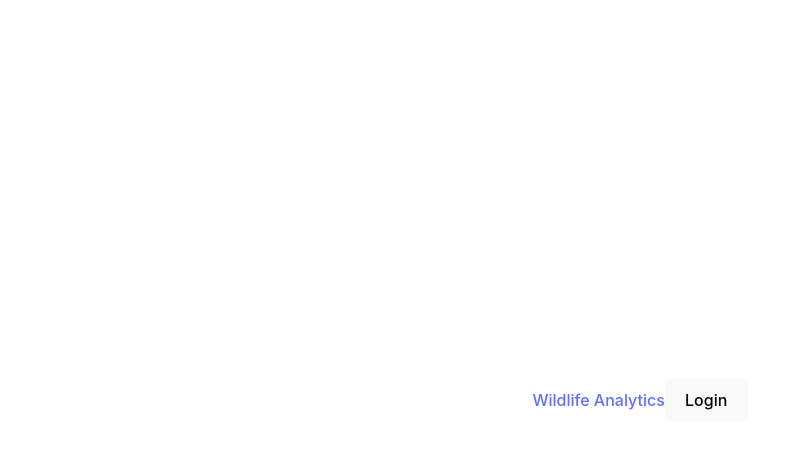
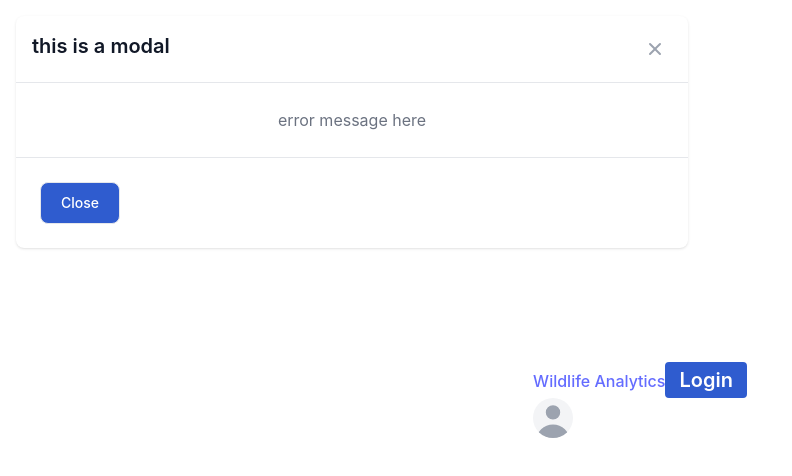
Before and after one commit to Behls/wildlife-db-analytics, a React (Vite) app: page / in a window 1280 px wide. Shown: the top 476 px of the page, without its empty margins (0-792 px from the left). Built offline with nearby package versions, Linux system fonts and the light colour scheme.

Commit message:
updating branch

```diff
--- a/package.json
+++ b/package.json
@@ -23,6 +23,7 @@
     "@typescript-eslint/eslint-plugin": "^5.50.0",
     "@typescript-eslint/parser": "^5.50.0",
     "@vitejs/plugin-react": "^2.2.0",
+    "autoprefixer": "^10.4.13",
     "eslint": "^8.33.0",
     "eslint-config-standard-with-typescript": "^33.0.0",
     "eslint-plugin-import": "^2.27.5",
@@ -30,7 +31,9 @@
     "eslint-plugin-promise": "^6.1.1",
     "eslint-plugin-react": "^7.32.2",
     "npm-run-all": "^4.1.5",
+    "postcss": "^8.4.21",
     "react-router-dom": "^6.8.0",
+    "tailwindcss": "^3.2.4",
     "typescript": "^4.9.5",
     "vite": "^3.2.0"
   }
--- /dev/null
+++ b/postcss.config.cjs
@@ -0,0 +1,6 @@
+module.exports = {
+  plugins: {
+    tailwindcss: {},
+    autoprefixer: {},
+  },
+}
--- a/src/App.tsx
+++ b/src/App.tsx
@@ -9,15 +9,9 @@ import LoginButton from './components/LoginButton/LoginButton.component';
 function App() {
 
   return (
-    // <div className="app">Gaaaaaaaah
-    // <Navbar />
-
-    // </div>
-
       <BrowserRouter>
         <Routes>
           <Route path="/" element={<LoginPage/>}/>
-          <Route path="/dashboard" element={<LoginPage/>}/>
         </Routes>
       </BrowserRouter>
   )
--- /dev/null
+++ b/src/components/Avatar/Avatar.component.tsx
@@ -0,0 +1,16 @@
+
+function AvatarPlaceholder(props: any){
+
+
+    const getImg = () =>{
+            // fetch request to db or api
+    }
+
+    return(
+        <div className="relative w-10 h-10 overflow-hidden bg-gray-100 rounded-full dark:bg-gray-600">
+            {props.img}
+        </div>
+    )
+}
+
+export default AvatarPlaceholder;
--- /dev/null
+++ b/src/components/AvatarPlaceholder/Avatar.component.tsx
@@ -0,0 +1,11 @@
+
+function AvatarPlaceholder(props: any){
+
+    return(
+        <div className="relative w-10 h-10 overflow-hidden bg-gray-100 rounded-full dark:bg-gray-600">
+            <svg className="absolute w-12 h-12 text-gray-400 -left-1" fill="currentColor" viewBox="0 0 20 20" xmlns="http://www.w3.org/2000/svg"><path fill-rule="evenodd" d="M10 9a3 3 0 100-6 3 3 0 000 6zm-7 9a7 7 0 1114 0H3z" clip-rule="evenodd"></path></svg>
+        </div>
+    )
+}
+
+export default AvatarPlaceholder;
--- a/src/components/Error/Error.component.tsx
+++ b/src/components/Error/Error.component.tsx
@@ -0,0 +1,40 @@
+
+interface IError{
+    title: string;
+    isShown: boolean;
+    error: string;
+}
+
+function ErrorModal(Error: IError){
+
+
+return(
+
+  <div id="staticModal" aria-hidden="true" className="fixed top-0 left-0 right-0 z-50  w-full p-4 overflow-x-hidden overflow-y-auto md:inset-0 h-modal md:h-full">
+      <div className="relative w-full h-full max-w-2xl md:h-auto">
+          <div className="relative bg-white rounded-lg shadow">
+              <div className="flex items-start justify-between p-4 border-b rounded-t dark:border-green">
+                  <h3 className="text-xl font-semibold text-gray-900">
+                      {Error.title}
+                  </h3>
+                  <button type="button" className="text-gray-400 bg-transparent hover:bg-gray-200 hover:text-gray-900 rounded-lg text-sm p-1.5 ml-auto inline-flex items-center dark:hover:bg-gray-600 dark:hover:text-white" data-modal-hide="staticModal">
+                      <svg className="w-5 h-5" fill="currentColor" viewBox="0 0 20 20" xmlns="http://www.w3.org/2000/svg"><path fill-rule="evenodd" d="M4.293 4.293a1 1 0 011.414 0L10 8.586l4.293-4.293a1 1 0 111.414 1.414L11.414 10l4.293 4.293a1 1 0 01-1.414 1.414L10 11.414l-4.293 4.293a1 1 0 01-1.414-1.414L8.586 10 4.293 5.707a1 1 0 010-1.414z" clip-rule="evenodd"></path></svg>
+                  </button>
+              </div>
+
+              <div className="p-6 space-y-6">
+                  <p className="text-base leading-relaxed text-gray-500 dark:text-gray-400">
+                      {Error.error}
+                  </p>
+              </div>
+              <div className="flex items-center p-6 space-x-2 border-t border-gray-200 rounded-b dark:border-gray-600">
+                  <button type="button" className="text-white bg-blue hover:bg-gray-100 focus:ring-4 focus:outline-none focus:ring-blue-300 rounded-lg border border-gray-200 text-sm font-medium px-5 py-2.5 hover:text-gray-900 focus:z-10">Close</button>
+              </div>
+          </div>
+      </div>
+  </div>
+
+    )
+}
+
+export default ErrorModal;
--- a/src/components/LoginButton/LoginButton.component.tsx
+++ b/src/components/LoginButton/LoginButton.component.tsx
@@ -4,11 +4,12 @@ import './LoginButton.css';
 function LoginButton(props: any){
 
     return(
+        <>
 
-        <>
-            <button value={props.label} className={`${props.primary} py-0.5 px-3 rounded text-white font-semibold text-xl border-2 ${props.border} hover:${props.hoverbg} hover:${props.hovertext} cursor-pointer duration-300`} onClick={(e)=>props.onClick(e)}>
+            <button value={props.label} className={`${props.primary} py-0.5 px-3 rounded ${props.text} font-semibold text-xl border-2 ${props.border} hover:${props.hoverbg} hover:${props.hovertext} cursor-pointer duration-300`} onClick={(e)=>props.onClick(e)}>
                 {props.label}
             </button>
+
         </>
     )
 }
--- a/src/components/Navbar/Navbar.component.tsx
+++ b/src/components/Navbar/Navbar.component.tsx
@@ -2,13 +2,11 @@ import './navbar.css';
 import { Outlet, Link, useNavigate } from "react-router-dom";
 import LoginButton from '../LoginButton/LoginButton.component';
 import { useState } from 'react';
-import { colours } from 'utils/colors';
 
 function Navbar(){
 
-    const [isLogin, setLogin] = useState<boolean>(false);
+    const [isLogin, setLogin] = useState<boolean>(true);
     const navigate = useNavigate();
-
     return(
         <>
         {
@@ -16,14 +14,17 @@ function Navbar(){
             ?
             <div>
                 <Link to="/logout">Wildlife Analytics</Link>
-                <LoginButton label="logout" primary={"bg-red-700"} border="text-red-700" hoverbg="border-red-700" hovertext="bg-zinc-900"onClick={(e) => navigate("/logout")}/>
+                <LoginButton label="Login" primary={"bg-blue"} text={"text-white"} border={"border-blue"} hoverbg={"border-red-700"} hovertext="bg-zinc-900" onClick={() => navigate("/logout")} setLogin={!isLogin}/>
             </div>
+
             :
+
             <div>
                 <Link to="/login">Wildlife Analytics</Link>
-                <LoginButton label="Login" primary={"bg-red-700"} border="text-red-700" hoverbg="border-red-700" hovertext="bg-zinc-900"/>
+                <LoginButton label="Login" primary={"bg-green"} border="text-red-700" hoverbg="border-red-700" hovertext="bg-zinc-900"/>
             </div>
         }
+
         </>
     )
 }
--- a/src/index.css
+++ b/src/index.css
@@ -1,3 +1,7 @@
+@tailwind base;
+@tailwind components;
+@tailwind utilities;
+
 :root {
   font-family: Inter, Avenir, Helvetica, Arial, sans-serif;
   font-size: 16px;
--- a/src/pages/Login.tsx
+++ b/src/pages/Login.tsx
@@ -1,3 +1,5 @@
+import ErrorModal from "../components/Error/Error.component";
+import AvatarPlaceholder from "../components/AvatarPlaceholder/Avatar.component";
 import LoginButton from "../components/LoginButton/LoginButton.component";
 import Navbar from "../components/Navbar/Navbar.component";
 
@@ -5,7 +7,10 @@ function LoginPage(){
     return(
         <div>
 
+
             <Navbar />
+            <ErrorModal title={"this is a modal"} error={"error message here"}/>
+            <AvatarPlaceholder />
         </div>
     )
 }
--- /dev/null
+++ b/tailwind.config.cjs
@@ -0,0 +1,24 @@
+/** @type {import('tailwindcss').Config} */
+module.exports = {
+  content: [
+    "./index.html",
+    "./src/**/*.{js,ts,jsx,tsx}"
+  ],
+  theme: {
+    extend:{
+      colors:{
+        'coral': "#ba5262",
+        'orange': "#ecac4c",
+        'blue': "#2f5ccf",
+        'darkBlue': "#344059",
+        'green': "#61d782",
+        'lightGreen': "#cef3d1",
+        'lightPurple': "#b4afe7",
+        'purple': "#6b61d7",
+        'lightBlue': "#70bfeb",
+        'grey': "#9db8c7",
+    },
+  }
+  },
+  plugins: [],
+}
```
Also changed, not shown: .eslintrc.json, 2 other files (tests, documents, lock files or other folders).
